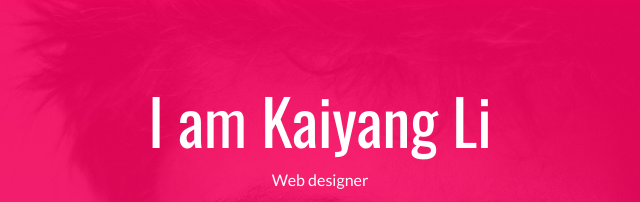
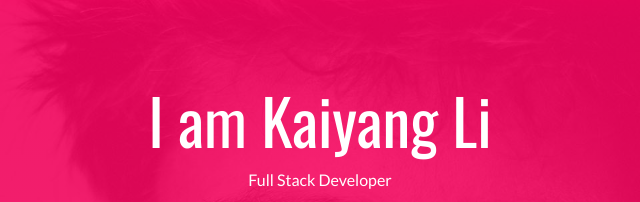
Before and after one commit to gamedevleo/devkaiyang, a plain HTML site: page index.html in a window 1280 px wide. Shown: the top 202 px of the page, 320-960 px from the left. Drawn offline with nearby package versions, Linux system fonts and the light colour scheme.

Commit message:
Dev-Kaiyang002: Test again.

```diff
--- a/index.html
+++ b/index.html
@@ -28,7 +28,7 @@
   <header class="white-text-container section-container">
     <div class="text-center">
       <h1>I am Kaiyang Li</h1>
-      <p>Web designer</p>
+      <p>Full Stack Developer</p>
       <p>
         <a class="fa-icon fa-icon-2x" href="https://facebook.com/" title="">
           <i class="fa fa-facebook"></i>
```
